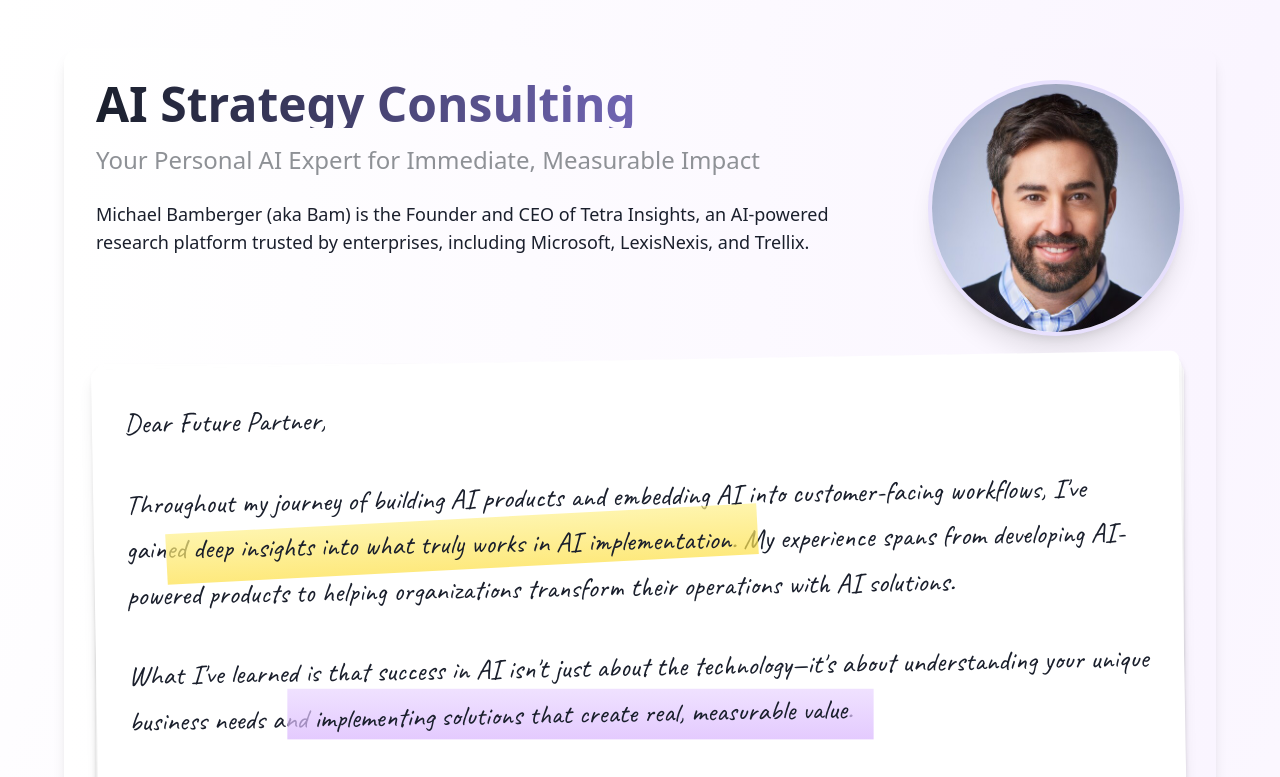
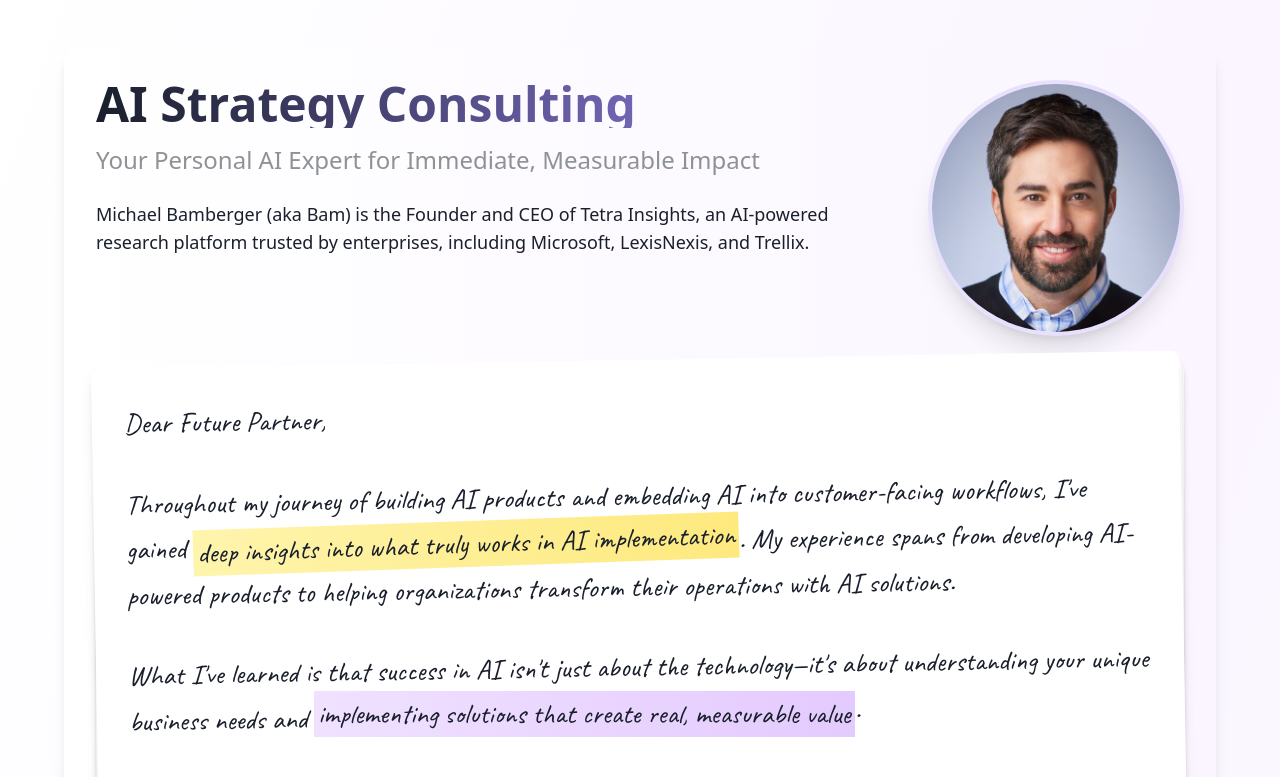
Before and after one commit to bamxxxx/bam-ai, a React (Vite) app: page / in a window 1280 px wide. Shown: the top 777 px of the page. Built offline with nearby package versions, Linux system fonts and the light colour scheme.

Commit message:
Fix text overlap with gradient
Adjust the gradient background to ensure it only covers the desired text without overlapping other elements. The gradient will be applied at a slight angle for a better visual effect.
[skip gpt_engineer]

```diff
--- a/src/components/consulting/HeroSection.tsx
+++ b/src/components/consulting/HeroSection.tsx
@@ -43,18 +43,12 @@ export const HeroSection = () => (
           </p>
           <p className="mb-4">
             Throughout my journey of building AI products and embedding AI into customer-facing workflows,
-            I've gained <span className="relative inline-block">
-              <span className="absolute inset-0 bg-gradient-to-b from-yellow-200/70 to-yellow-300/70 -rotate-2 transform scale-110"></span>
-              <span className="relative">deep insights into what truly works in AI implementation</span>
-            </span>. My experience spans from
+            I've gained <span className="bg-gradient-to-r from-yellow-200/70 to-yellow-300/70 -rotate-1 inline-block px-1">deep insights into what truly works in AI implementation</span>. My experience spans from
             developing AI-powered products to helping organizations transform their operations with AI solutions.
           </p>
           <p className="mb-4">
             What I've learned is that success in AI isn't just about the technology—it's about understanding
-            your unique business needs and <span className="relative inline-block">
-              <span className="absolute inset-0 bg-gradient-to-b from-purple-200/70 to-purple-300/70 rotate-1 transform scale-110"></span>
-              <span className="relative">implementing solutions that create real, measurable value</span>
-            </span>.
+            your unique business needs and <span className="bg-gradient-to-r from-purple-200/70 to-purple-300/70 rotate-1 inline-block px-1">implementing solutions that create real, measurable value</span>.
           </p>
           <p className="mb-6">
             If you're interested in using AI to enhance your business, let's talk!
```
